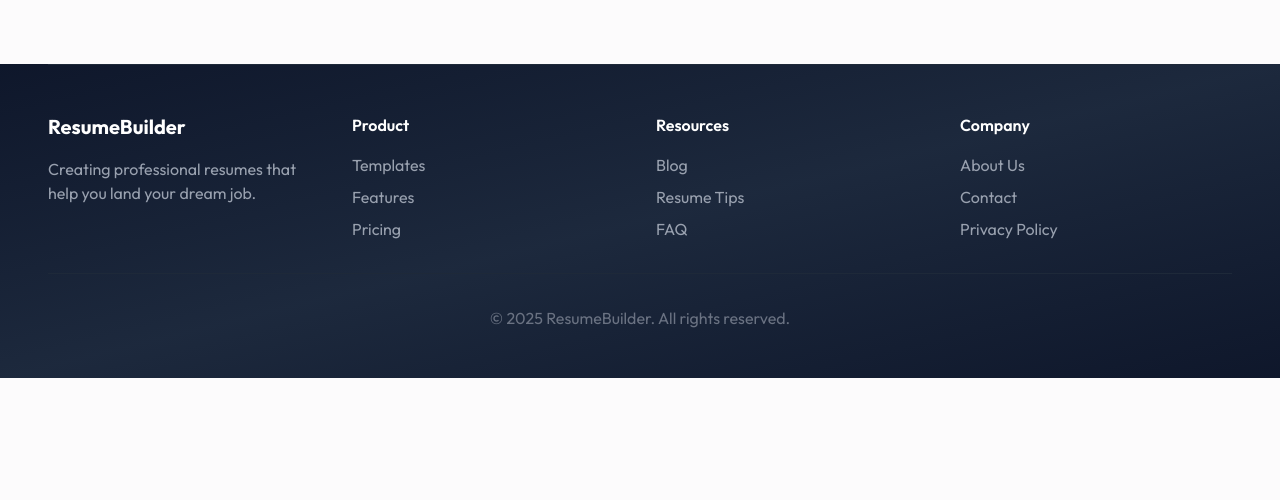
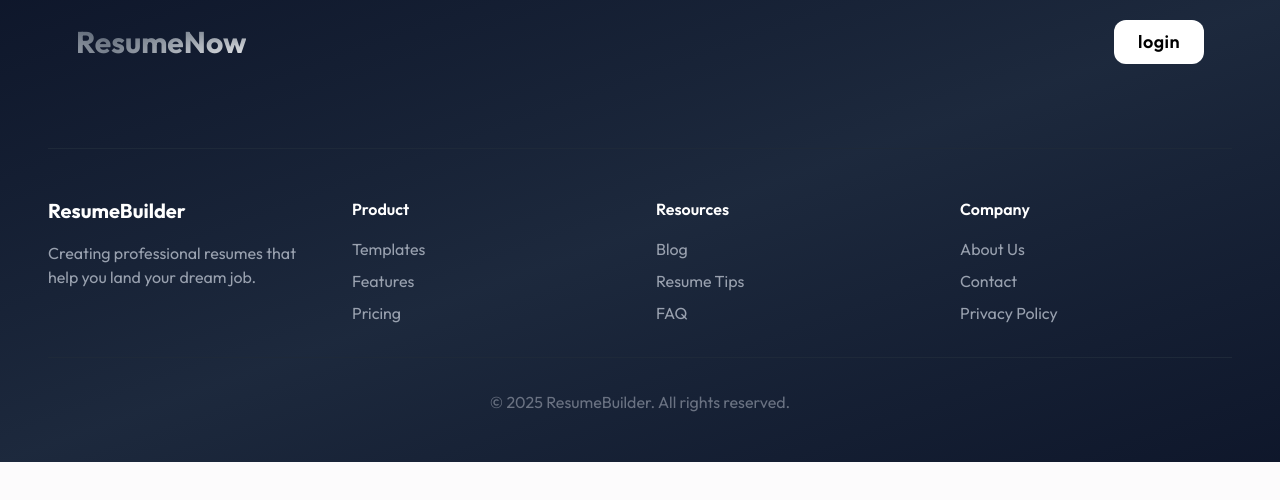
Before and after one commit to Thushan2002/resume-builder, a React (Vite) app in the folder client/: page /dashboard in a window 1280 px wide. Shown: the top 500 px of the page. Built offline with nearby package versions, Linux system fonts and the light colour scheme; no server answers.

Commit message:
feat: dashboard initialised

```diff
--- a/client/src/App.jsx
+++ b/client/src/App.jsx
@@ -5,6 +5,7 @@ import LandingPage from "./pages/LandingPage";
 import Signup from "./pages/auth/SignUp";
 import Navbar from "./components/Navbar";
 import Footer from "./components/Footer";
+import Dashboard from "./pages/Dashboard";
 
 const App = () => {
   return (
@@ -13,6 +14,7 @@ const App = () => {
         <Route path="/" element={<LandingPage />} />
         <Route path="/login" element={<Login />} />
         <Route path="/signup" element={<Signup />} />
+        <Route path="/dashboard" element={<Dashboard />} />
       </Routes>
       <Footer />
     </div>
--- a/client/src/context/AppContext.jsx
+++ b/client/src/context/AppContext.jsx
@@ -30,7 +30,6 @@ export const AppContextProvider = ({ children }) => {
     user,
     setUser,
     navigate,
-    user,
   };
 
   return <AppContext.Provider value={value}>{children}</AppContext.Provider>;
--- /dev/null
+++ b/client/src/pages/Dashboard.jsx
@@ -0,0 +1,12 @@
+import React from "react";
+import Navbar from "../components/Navbar";
+
+const Dashboard = () => {
+  return (
+    <div>
+      <Navbar />
+    </div>
+  );
+};
+
+export default Dashboard;
--- a/client/src/pages/auth/Login.jsx
+++ b/client/src/pages/auth/Login.jsx
@@ -21,13 +21,13 @@ import Spinner from "../../components/Spinner";
 
 const validateEmail = (email) => /[^\s@]+@[^\s@]+\.[^\s@]+/.test(email);
 
-export default function Login({ onLogin }) {
+const Login = () => {
   const [email, setEmail] = useState("");
   const [password, setPassword] = useState("");
   const [showPassword, setShowPassword] = useState(false);
   const [remember, setRemember] = useState(true);
   const [loading, setLoading] = useState(false);
-  const { axios, user, setUser } = useAppContext();
+  const { axios, user, setUser, navigate } = useAppContext();
 
   const handleSubmit = async (e) => {
     e.preventDefault();
@@ -45,11 +45,14 @@ export default function Login({ onLogin }) {
     try {
       setLoading(true);
       // Simulate API call
-      await axios.post("/api/user/login", { email, password });
-
-      // Mocked success
-      toast.success("Welcome back! Redirecting...");
-      onLogin?.({ email });
+      const { data } = await axios.post("/api/user/login", { email, password });
+      if (data.success) {
+        setUser(data.user);
+        toast.success(data.message);
+        navigate("/dashboard");
+      } else {
+        toast.error(data.message);
+      }
     } catch (err) {
       toast.error("Login failed. Try again.");
     } finally {
@@ -191,4 +194,6 @@ export default function Login({ onLogin }) {
       </div>
     </>
   );
-}
+};
+
+export default Login;
--- a/client/src/pages/auth/SignUp.jsx
+++ b/client/src/pages/auth/SignUp.jsx
@@ -21,7 +21,7 @@ const SignUp = () => {
   const [confirm, setConfirm] = useState("");
   const [showPassword, setShowPassword] = useState(false);
   const [loading, setLoading] = useState(false);
-  const { axios, setUser } = useAppContext();
+  const { axios, setUser, navigate } = useAppContext();
 
   const validateEmail = (email) => /[^\s@]+@[^\s@]+\.[^\s@]+/.test(email);
 
@@ -55,6 +55,7 @@ const SignUp = () => {
 
       if (data.success) {
         setUser(data.user);
+        navigate("/dashboard");
         toast.success(data.message);
       } else {
         toast.error(data.message);
```
